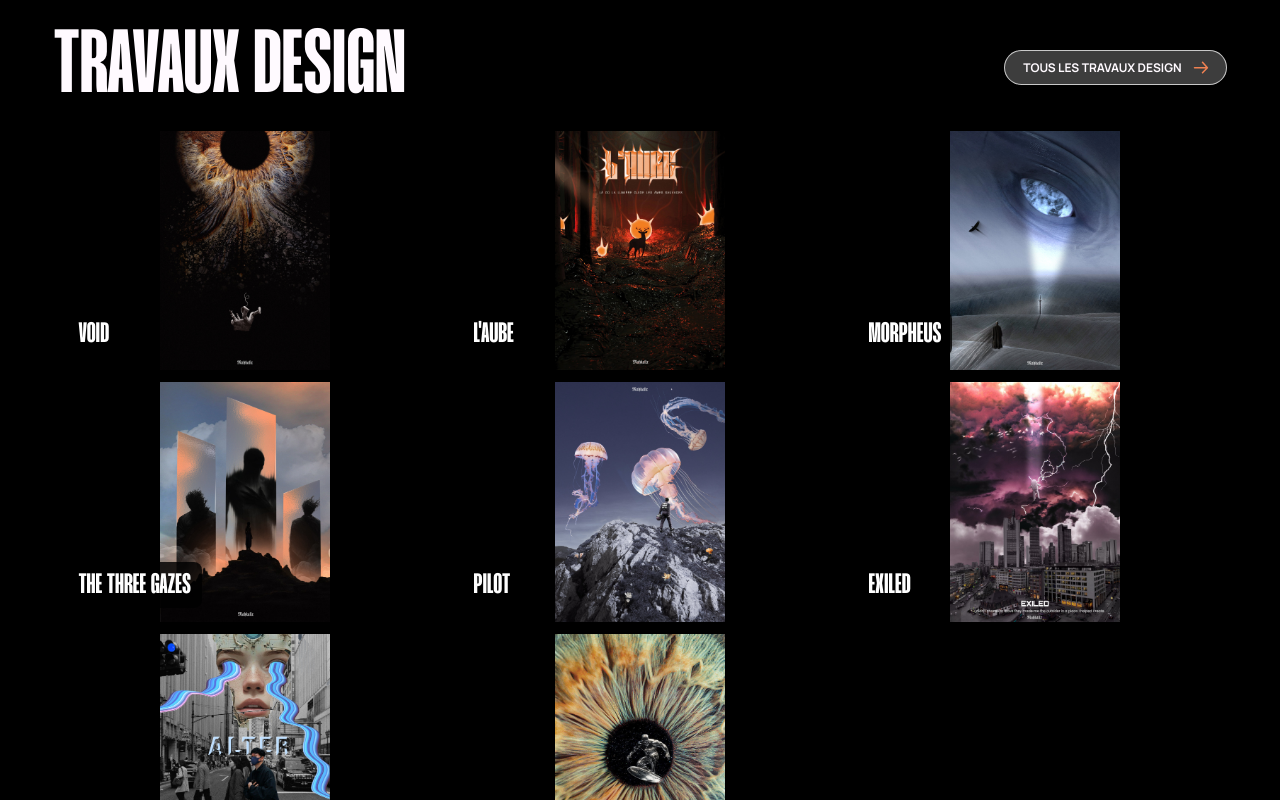
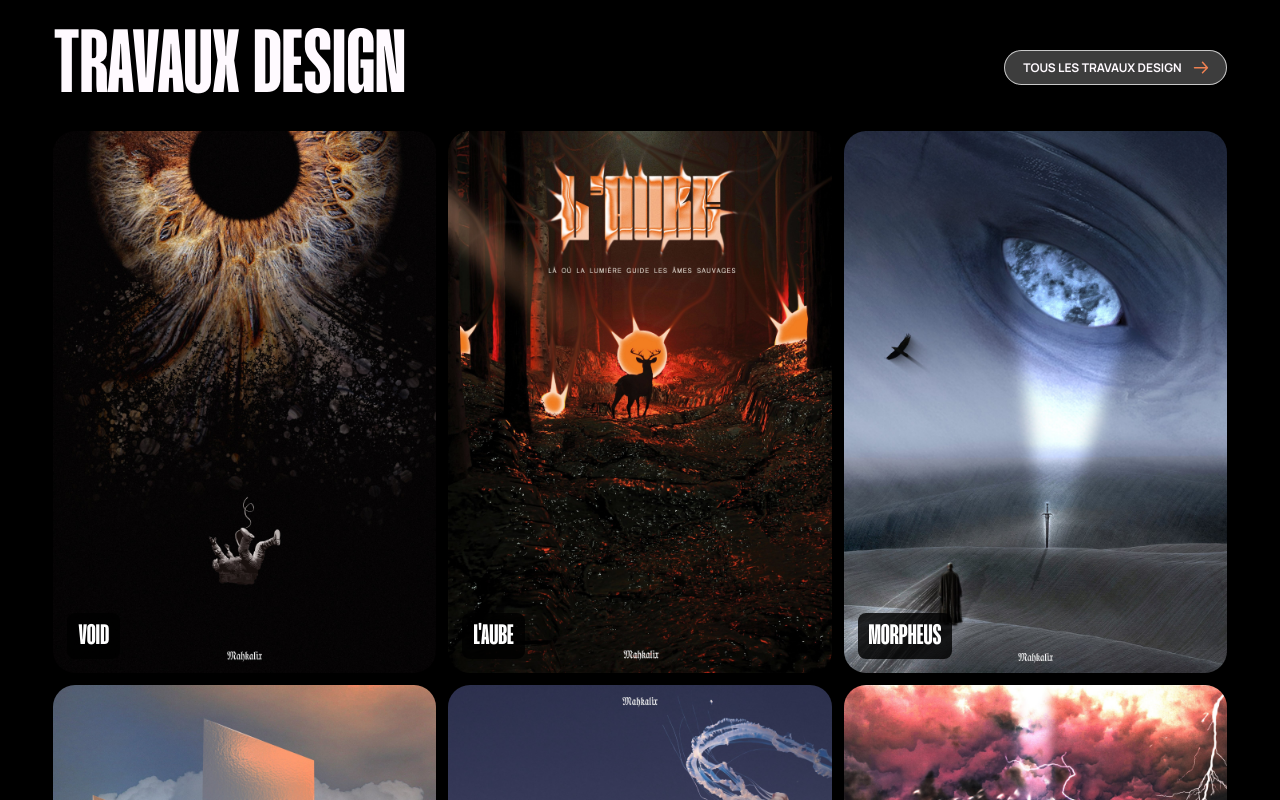
Before and after one commit to Mahkalix/Portfolio-2026, a React (Vite) app: page / in a window 1280 px wide. Shown: the part 1940-2740 px from the top of the page. Built offline with nearby package versions, Linux system fonts and the light colour scheme; no server answers.

Commit message:
Rétablit le cadrage naturel des travaux design

```diff
--- a/src/style/8_sections/_home.scss
+++ b/src/style/8_sections/_home.scss
@@ -110,7 +110,6 @@
 .c-design-card {
   position: relative;
   display: block;
-  aspect-ratio: 16 / 10;
   align-self: start;
   border-radius: 22px;
   color: var(--portfolio-text);
@@ -120,9 +119,7 @@
   img {
     display: block;
     width: 100%;
-    height: 100%;
-    object-fit: contain;
-    object-position: center;
+    height: auto;
     transition:
       filter var(--portfolio-transition),
       transform 650ms cubic-bezier(0.2, 0.8, 0.2, 1);
```
